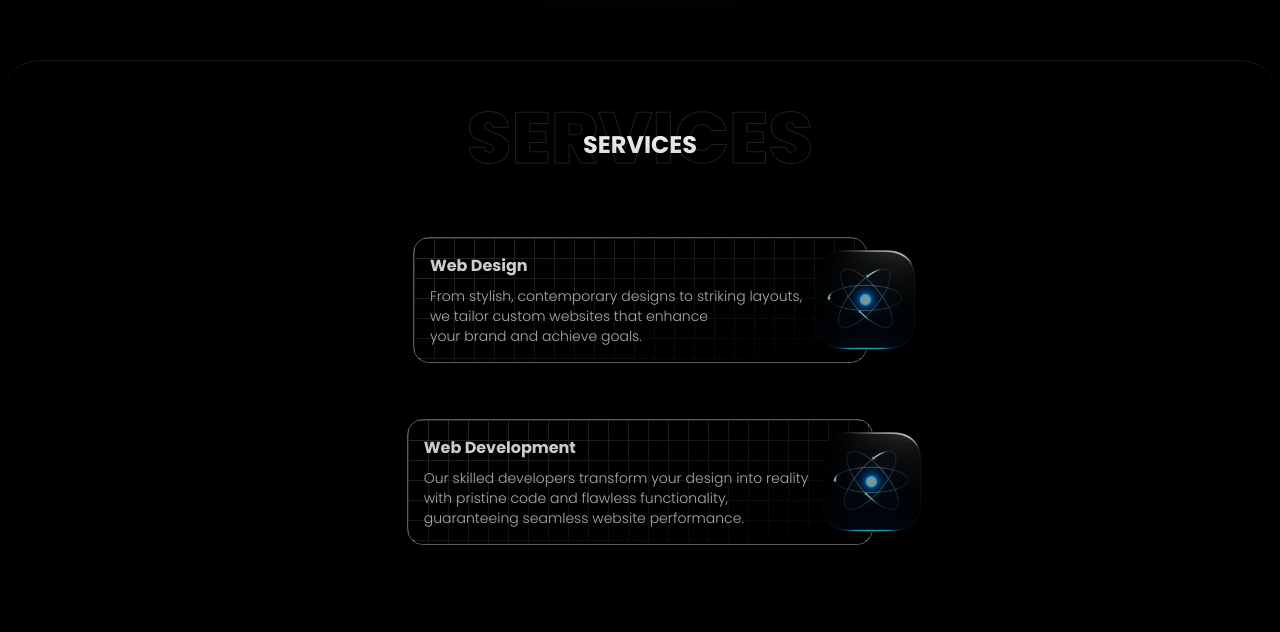
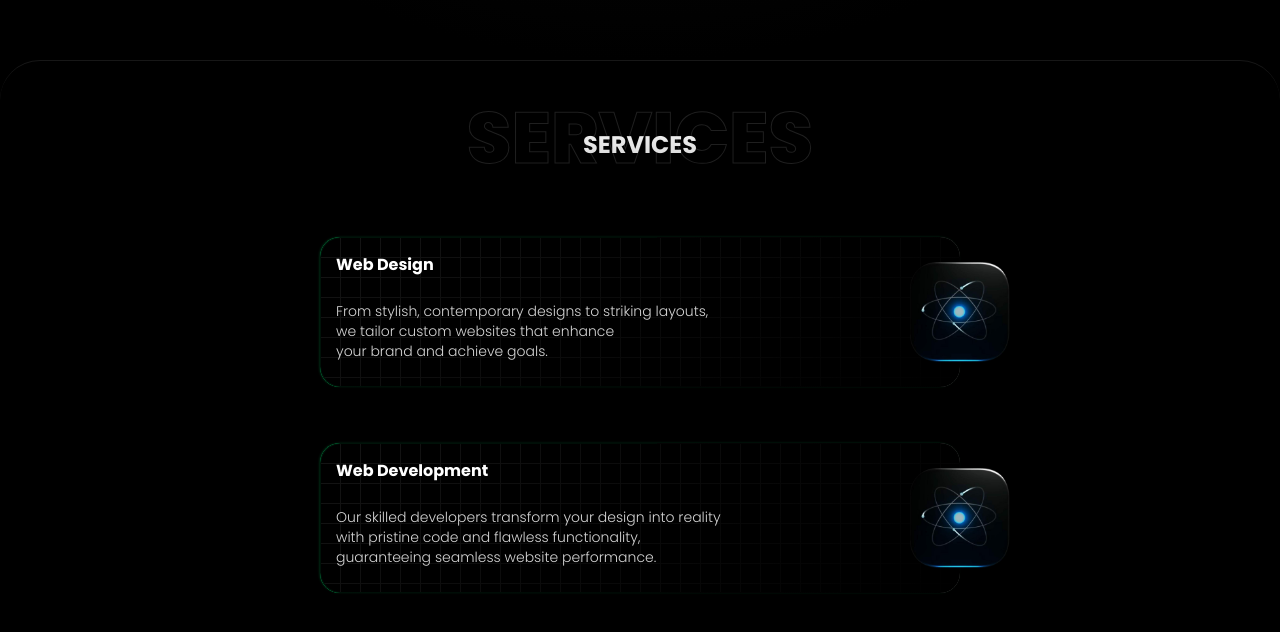
Before and after one commit to AbhishekChoudhari42/apr_web, a Next.js app: page / in a window 1280 px wide. Shown: the part 660-1292 px from the top of the page. Built offline with nearby package versions, Linux system fonts and the light colour scheme.

Commit message:
card style changes

```diff
--- a/app/components/Services.jsx
+++ b/app/components/Services.jsx
@@ -5,7 +5,7 @@ const Services = () => {
     return (
         <div className=' h-[100vh] text-white flex flex-col gap-14 items-center relative border-t border-neutral-900 rounded-tr-[40px] rounded-tl-[40px] pt-12 z-[0] bg-black'>
             <h1 className='white-gradient-text page-title ' data-text="SERVICES">SERVICES</h1>
-            <div className="card-container bg-cross-lines ">
+            <div className="card-container">
                 <div className="card ">
                     <h2>Web Design</h2>
                     <p>From stylish, contemporary designs to striking layouts,
@@ -16,11 +16,11 @@ const Services = () => {
                     <Image width={100} height={100} alt='icon' src={"/temp.png"}/>
                 </div>
             </div>
-            <div className="card-container bg-cross-lines ">
+            <div className="card-container ">
                 <div className="card ">
                     <h2>Web Development</h2>
                     <p>Our skilled developers transform your design into reality
-                    <br />with pristine code and flawless functionality,
+                    <br /> with pristine code and flawless functionality,
                     <br />guaranteeing seamless website performance.</p>
                 </div>
                 <div className="absolute right-0 top-[50%] translate-y-[-50%] translate-x-[50%]">
--- a/app/globals.css
+++ b/app/globals.css
@@ -74,18 +74,10 @@ html{
 .bg-cross-lines{
   background-color: #000000;
   opacity: 0.8;
-  background-image:  linear-gradient(#ffffff 1px, transparent 1px), linear-gradient(to right, #ffffff 1px, #e5e5f700 1px);
   background-size: 20px 20px;
 }
 
-.card-container{
-  @apply rounded-2xl border border-neutral-500 relative
 
-}
-
-.card{
-  @apply bg-gradient-to-br from-black/80 to-black p-4 pr-16 rounded-2xl
-}
 
 .card h2{
   @apply mb-2 font-bold text-white
@@ -95,13 +87,61 @@ html{
   @apply font-light text-neutral-300 text-sm
 }
 
-.card::before{
+.card-container{
+  position: relative;
+  width: 50%;
+  min-width: 300px;
+  height: 150px;
+  min-height: fit-content;
+  padding: 1px;
+  border-radius: 20px;
+  background: conic-gradient(from calc(var(--angle) - 110deg),rgb(0,255,123) 0%,rgb(0,255,123) 5%,#555 5%,#555 40%,rgba(0, 255, 123) 50%);
+  box-shadow: calc(sin(calc(360deg - var(--angle)))*1px) calc(cos(calc(360deg - var(--angle)))*1px) 2px rgba(0, 255, 123, 0.151);
+  animation: gradient-animate 20s linear infinite;
+}
+
+.card-container::before{
   content: " ";
   position: absolute;
-  top: 0%;
-  left: 0%;
-  z-index: -1;
+  top: 50%;
+  left: 50%;
+  transform: translate(-50%,-50%);
+  width: calc(100% - 2px);
+  height: calc(100% - 2px);
+  border-radius: 20px;
+  background-color: #000;
+  background-size: 20px 20px;
+  background-position: -1px -1px;
+  background-image:  linear-gradient(#ffffff 1px, transparent 1px), linear-gradient(to right, #ffffff 1px, #e5e5f700 1px);
+}
+
+
+.card{
+  position: absolute;
+  top: 50%;
+  left: 50%;
   width: 100%;
   height: 100%;
-  @apply rounded-2xl
+  transform: translate(-50%,-50%);
+  background-image: linear-gradient(135deg,rgba(0, 0, 0, 0.92),black);
+  border-radius: 20px;
+  padding: 1rem;
+  display: flex;
+  flex-direction: column;
+  gap: 1rem;
 }
+
+@property --angle{
+  syntax: '<angle>';
+  inherits: false;
+  initial-value:0deg;
+}
+
+@keyframes gradient-animate{
+  0%{
+    --angle:0deg;
+  }
+  100%{
+    --angle:360deg;
+  }
+}
```
